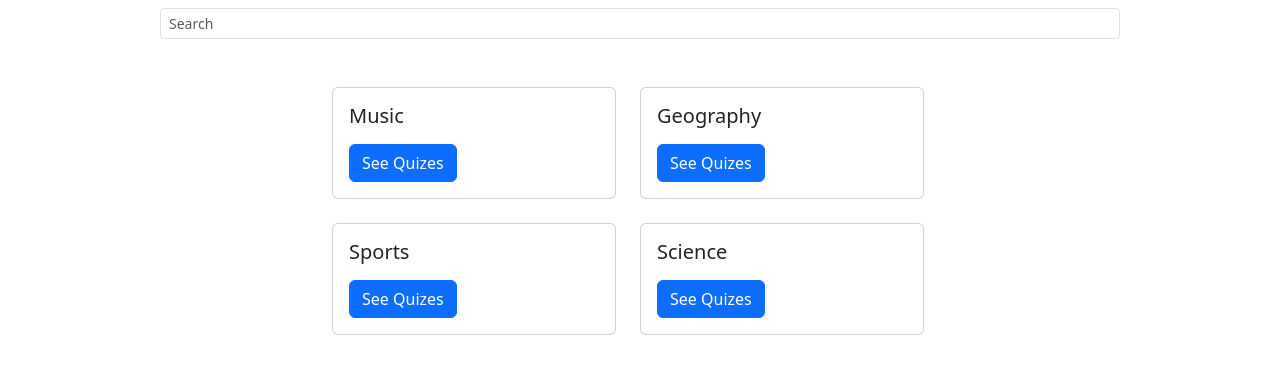
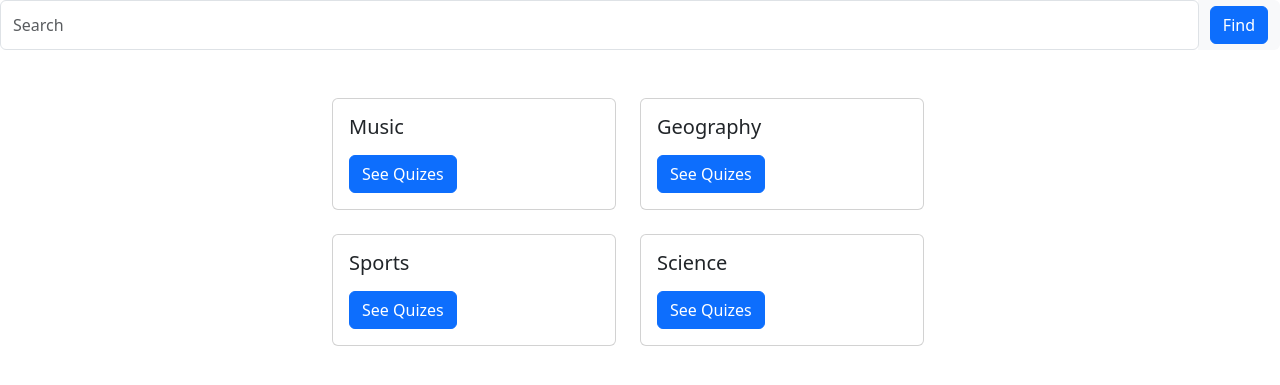
Before and after one commit to barbara0708/Django-Quiz-App, a Django app: page /categories/ in a window 1280 px wide. Shown: the part 92-477 px from the top of the page. Run offline with Django 4.2, Linux system fonts and the light colour scheme; a user stored in the database is signed in; data comes from the database, SQL or seed files in the repository; some libraries are stand-ins or nearby versions.

Commit message:
new commit

```diff
--- a/core/templates/core/categories.html
+++ b/core/templates/core/categories.html
@@ -1,13 +1,21 @@
 {% extends 'core/header.html' %}
 
 {% block title %}Categories{% endblock %}
+
 {% block content %}
+<form class="d-flex input-group w-auto">
+  <input
+    type="search"
+    class="form-control rounded"
+    placeholder="Search"
+    aria-label="Search"
+    aria-describedby="search-addon"
+  />
+  <span class="input-group-text border-0" id="search-addon">
+    <button type="submit" class="btn btn-primary">Find</button>
+  </span>
+</form>
 <section class="pt-8 pt-md-9">
-  <form class="form-inline d-flex justify-content-center md-form form-sm active-pink-2 mt-2">
-    <input class="form-control form-control-sm mr-3 w-75" type="text" placeholder="Search"
-      aria-label="Search">
-    <i class="fas fa-search" aria-hidden="true"></i>
-  </form>
 
   <div class="row" style="max-width: 50%; margin: auto;">
     <div class="row row-cols-2 g-4">
```
Also changed, not shown: core/views.py (+16 -0 lines).
